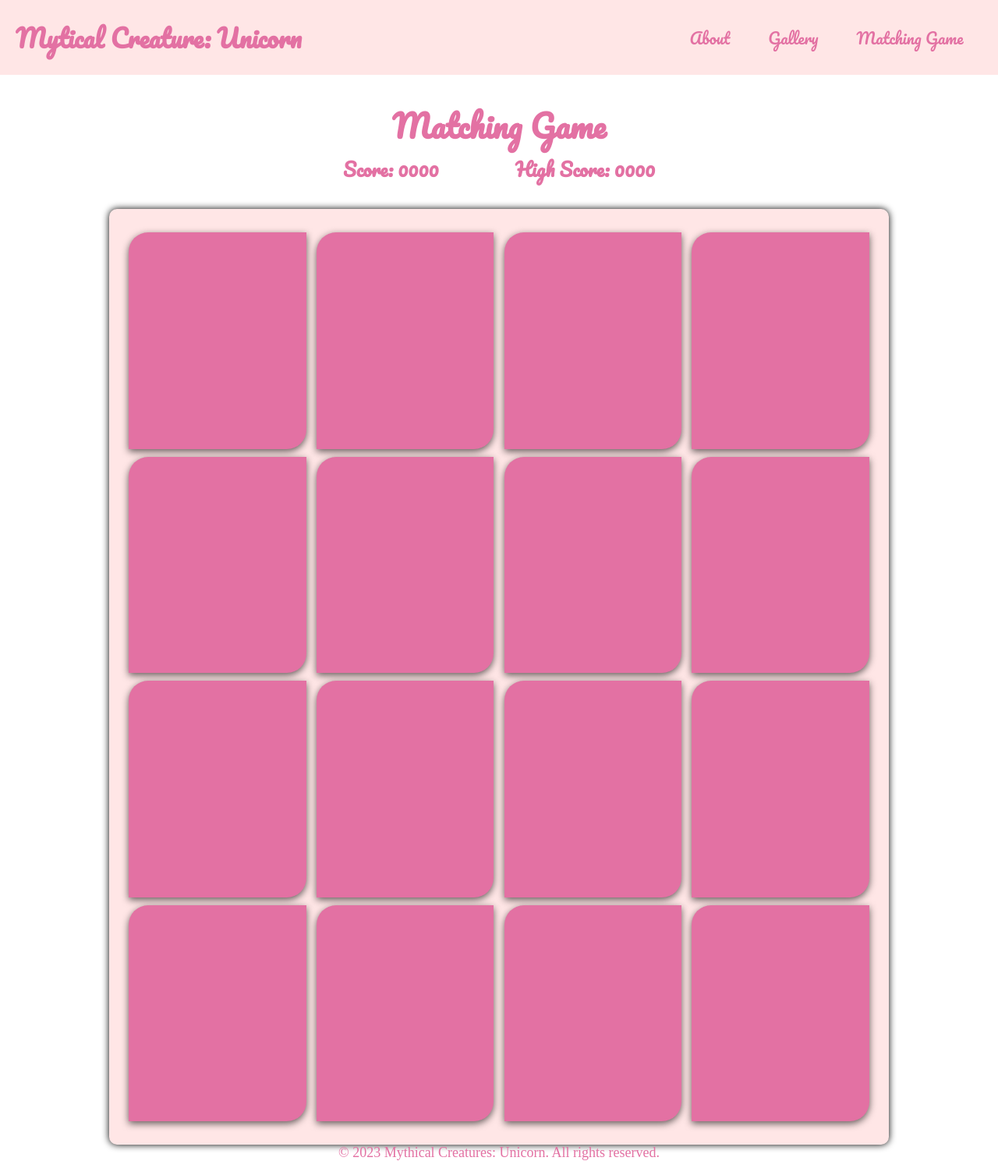
After one commit to Zuckuu/mythical_project-unicorn, a PHP site: page /match.html in a window 1280 px wide. The commit adds this page. Shown: the whole page at 78% size. Run offline with PHP 8.4, Linux system fonts and the light colour scheme.

Commit message:
game complete

```diff
--- a/match.css
+++ b/match.css
@@ -6,16 +6,27 @@
     align-items: center;
     min-height: 100vh;
     margin-top: 30px;
+    flex-direction: column;
+}
+.match-title{
+    font-size: 40px;
 }
 
+
 .container{
-    margin-top: 30px;
     height: 1200px;
     width: 1000px;
     background-color: #ffe6e6;
     border-radius: 10px;
     padding: 25px;
     box-shadow: 0 0 10px;
+    margin-top: 30px;
+}
+
+.score-con{
+    width: 400px;
+    display: flex;
+    justify-content: space-between;
 }
 
 .cards, .card, .view{
@@ -81,6 +92,10 @@
     user-select: none;
 }
 
+.card.shake{
+    animation: shake 0.35s ease-in-out;
+}
+
 @keyframes shake {
     0%, 100%{
         transform: translateX(0);
--- /dev/null
+++ b/match.html
@@ -0,0 +1,142 @@
+<!DOCTYPE html>
+<html>
+  <head>
+    <title>Mytical Creature: Unicorn</title>
+    <meta charset="UTF-8" />
+    <meta name="viewport" content="width=device-width, initial-scale=1.0" />
+    <link rel="stylesheet" href="style.css" />
+    <link rel="stylesheet" href="match.css" />
+  </head>
+  <body>
+    <header class="header-con">
+      <h1>Mytical Creature: Unicorn</h1>
+      <nav>
+        <ul class="links-con">
+          <li><a class="links" href="index.html">About</a></li>
+          <li><a class="links" href="gallery.html">Gallery</a></li>
+          <li><a class="links" href="match.html">Matching Game</a></li>
+        </ul>
+      </nav>
+    </header>
+
+    <main>
+      <div class="match-body">
+        <div>
+            <h2 class="match-title">Matching Game</h2>
+        </div>
+        <div class="score-con">
+            <h2 id="score">Score: 0000</h2>
+            <h2 id="high_score">High Score: 0000</h2>
+        </div>
+        <div class="container">
+          <ul class="cards">
+            <li class="card">
+              <div class="view front-face"></div>
+              <div class="view back-face">
+                <img class="match-img" src="asset/unicorn1.jpg" alt="card" />
+              </div>
+            </li>
+            <li class="card">
+              <div class="view front-face"></div>
+              <div class="view back-face">
+                <img class="match-img" src="asset/unicorn2.jpg" alt="card" />
+              </div>
+            </li>
+            <li class="card">
+              <div class="view front-face"></div>
+              <div class="view back-face">
+                <img class="match-img" src="asset/unicorn3.jpg" alt="card" />
+              </div>
+            </li>
+            <li class="card">
+              <div class="view front-face"></div>
+              <div class="view back-face">
+                <img class="match-img" src="asset/unicorn4.jpg" alt="card" />
+              </div>
+            </li>
+            <li class="card">
+              <div class="view front-face"></div>
+              <div class="view back-face">
+                <img class="match-img" src="asset/unicorn5.jpg" alt="card" />
+              </div>
+            </li>
+            <li class="card">
+              <div class="view front-face"></div>
+              <div class="view back-face">
+                <img class="match-img" src="asset/unicorn6.jpg" alt="card" />
+              </div>
+            </li>
+            <li class="card">
+              <div class="view front-face"></div>
+              <div class="view back-face">
+                <img class="match-img" src="asset/unicorn7.jpg" alt="card" />
+              </div>
+            </li>
+            <li class="card">
+              <div class="view front-face"></div>
+              <div class="view back-face">
+                <img class="match-img" src="asset/unicorn8.jpg" alt="card" />
+              </div>
+            </li>
+            <li class="card">
+              <div class="view front-face"></div>
+              <div class="view back-face">
+                <img class="match-img" src="asset/unicorn1.jpg" alt="card" />
+              </div>
+            </li>
+            <li class="card">
+              <div class="view front-face"></div>
+              <div class="view back-face">
+                <img class="match-img" src="asset/unicorn2.jpg" alt="card" />
+              </div>
+            </li>
+            <li class="card">
+              <div class="view front-face"></div>
+              <div class="view back-face">
+                <img class="match-img" src="asset/unicorn3.jpg" alt="card" />
+              </div>
+            </li>
+            <li class="card">
+              <div class="view front-face"></div>
+              <div class="view back-face">
+                <img class="match-img" src="asset/unicorn4.jpg" alt="card" />
+              </div>
+            </li>
+            <li class="card">
+              <div class="view front-face"></div>
+              <div class="view back-face">
+                <img class="match-img" src="asset/unicorn5.jpg" alt="card" />
+              </div>
+            </li>
+            <li class="card">
+              <div class="view front-face"></div>
+              <div class="view back-face">
+                <img class="match-img" src="asset/unicorn6.jpg" alt="card" />
+              </div>
+            </li>
+            <li class="card">
+              <div class="view front-face"></div>
+              <div class="view back-face">
+                <img class="match-img" src="asset/unicorn7.jpg" alt="card" />
+              </div>
+            </li>
+            <li class="card">
+              <div class="view front-face"></div>
+              <div class="view back-face">
+                <img class="match-img" src="asset/unicorn8.jpg" alt="card" />
+              </div>
+            </li>
+          </ul>
+        </div>
+      </div>
+
+      <script src="script.js"></script>
+    </main>
+
+    <footer>
+      <p class="footer-text">
+        &copy; 2023 Mythical Creatures: Unicorn. All rights reserved.
+      </p>
+    </footer>
+  </body>
+</html>
--- a/script.js
+++ b/script.js
@@ -2,6 +2,10 @@ const cards = document.querySelectorAll('.card');
 let cardOne, cardTwo;
 let disableDeck = false;
 let matchedCard = 0;
+let score = document.getElementById('score');
+let scoreNUM = 0;
+let highScore = document.getElementById('high_score');
+let highScoreNUM = 0;
 
 
 function flipCard(e){
@@ -27,7 +31,17 @@ function matchCards(img1, img2){
 
     if(img1 === img2){ // if two cards img matched
         matchedCard++; //increment matched value by one
+        scoreNUM += 1000;
+        score.innerHTML = "Score: " + scoreNUM;
+        console.log(score);
         if(matchedCard == 8){ // if matched value is 8 that means user has matched all the cards
+
+            if(scoreNUM > highScoreNUM){
+                highScoreNUM = scoreNUM;
+                highScore.innerHTML= "High Score: " + highScoreNUM;
+                scoreNUM = 0;
+                score.innerHTML = "Score: " + scoreNUM;
+            }
 
             setTimeout(() => {
                 return shuffleCard();
@@ -40,6 +54,12 @@ function matchCards(img1, img2){
         return disableDeck = false;
     }
     else{
+        if(scoreNUM > 0)
+        {
+            scoreNUM -= 250;
+            score.innerHTML = "Score: " + scoreNUM;
+            console.log(score)
+        }
         setTimeout(() => { // if two card not matched
             cardOne.classList.add('shake');// adding shake class to both card after 400ms
             cardTwo.classList.add('shake');
@@ -68,7 +88,7 @@ function shuffleCard(){
         card.addEventListener('click', flipCard);
 
         let imgTag = card.querySelector('img');
-        imgTag.src = `images/img-${arr[index]}.png`;
+        imgTag.src = `asset/unicorn${arr[index]}.jpg`;
     });
 }
 shuffleCard();
```
Also changed, not shown: gallery.html (added, +117 -0 lines), gallery.php (deleted, +0 -55 lines), index.html (added, +59 -0 lines), index.php (deleted, +0 -32 lines), match.php (deleted, +0 -152 lines), vercel.json (deleted).
